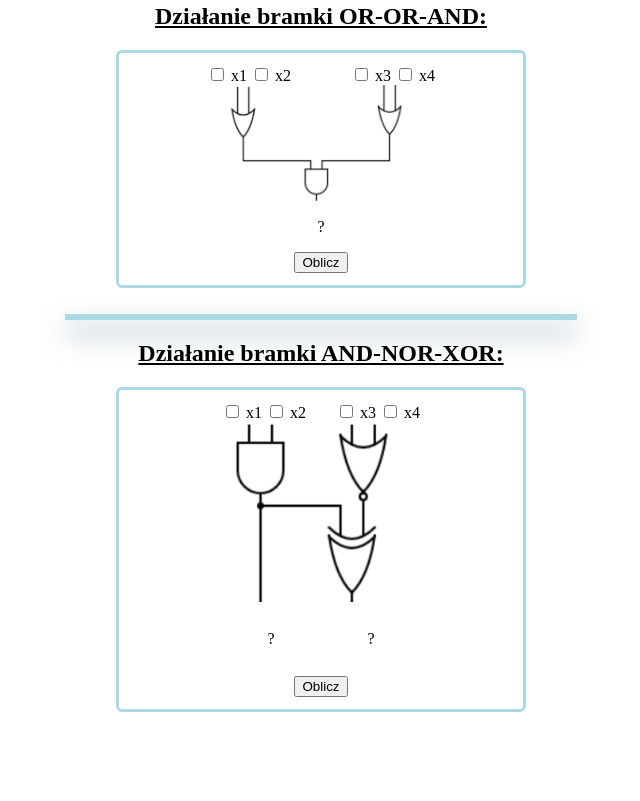
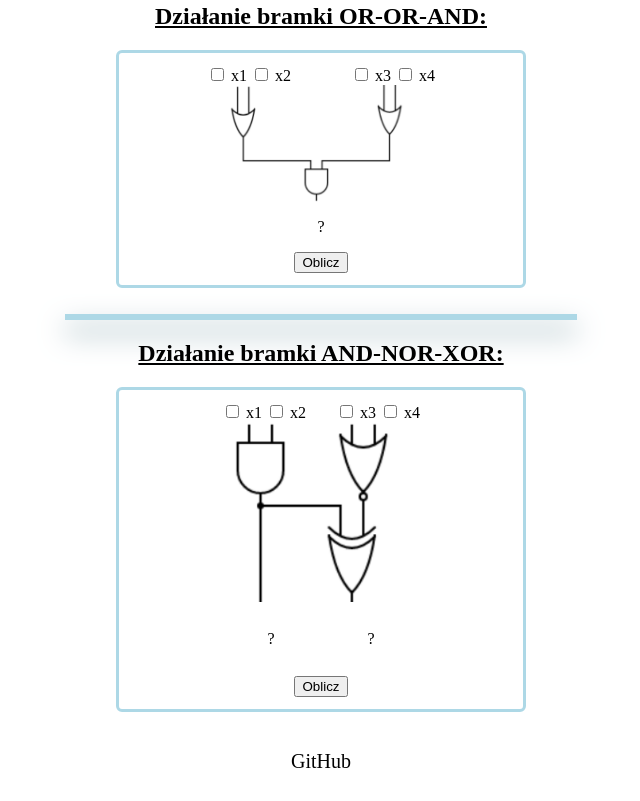
Before and after one commit to zuzanna-orzechowska/bramki_logiczne, a plain HTML site: page index.html in a window 1280 px wide. Shown: the part 3232-4033 px from the top of the page, without its empty margins (319-959 px from the left). Before the commit the page ends 3970 px from the top, so only its background shows below. Drawn offline with Linux system fonts and the light colour scheme.

Commit message:
added and styled footer

```diff
--- a/index.html
+++ b/index.html
@@ -172,5 +172,8 @@
         <button type="button" onclick="setValueAND_NOR_XOR()">Oblicz</button>
     </div> <br>
 
+    <footer>
+        <p><a href="https://github.com/zuzanna-orzechowska/bramki_logiczne" target="_blank">GitHub</a></p>
+    </footer>
 </body>
 </html>
--- a/styles.css
+++ b/styles.css
@@ -50,3 +50,18 @@ hr {
 #r3 {
     margin-left: 60px;
 }
+
+/* stopka */
+footer {
+    display: flex;
+    justify-content: center;
+}
+
+footer p {
+    font-size: 20px;
+}
+
+a {
+    text-decoration: none;
+    color: black;
+}
```
